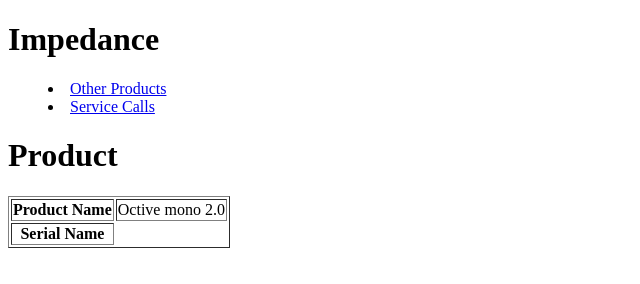
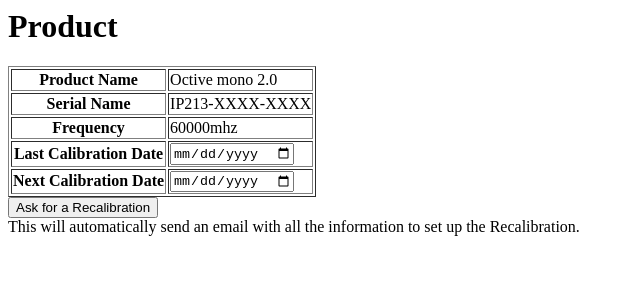
Before and after one commit to matheusschetini/Impedans-Qrcode.github.io, a plain HTML site: page index.html in a window 1280 px wide. Shown: the whole page, without its empty margins (0-640 px from the left). Drawn offline with Linux system fonts and the light colour scheme.

Commit message:
Update index.html

```diff
--- a/index.html
+++ b/index.html
@@ -1,26 +1,3 @@
-<!DOCTYPE html>
-
-<html>
-
-<head>
-
-  <title>Impedance - Product</title>
-
-</head>
-
-<body>
-
-  <header>
-
-    <h1>Impedance</h1>
-
-    <menu>
-
-      <li><a href="#">Other Products</a></li>
-
-      <li><a href="#">Service Calls</a></li>
-
-    </menu>
 
   </header>
 
@@ -41,3 +18,47 @@
       <tr>
 
         <th>Serial Name</th>
+
+        <td> IP213-XXXX-XXXX</td>
+
+      </tr>
+
+      <tr>
+
+        <th>Frequency</th>
+
+        <td> 60000mhz </td>
+
+      </tr>
+
+      <tr>
+
+        <th>Last Calibration Date</th>
+
+        <td><input type="date" name="last_calibration_date"></td>
+
+      </tr>
+
+      <tr>
+
+        <th>Next Calibration Date</th>
+
+        <td><input type="date" name="next_calibration_date"></td>
+
+      </tr>
+
+    </table>
+
+    <button type="submit">Ask for a Recalibration</button>
+
+    <div class="commentary-bubble">
+
+      This will automatically send an email with all the information to set up the Recalibration.
+
+    </div>
+
+  </main>
+
+</body>
+
+</html>
```
